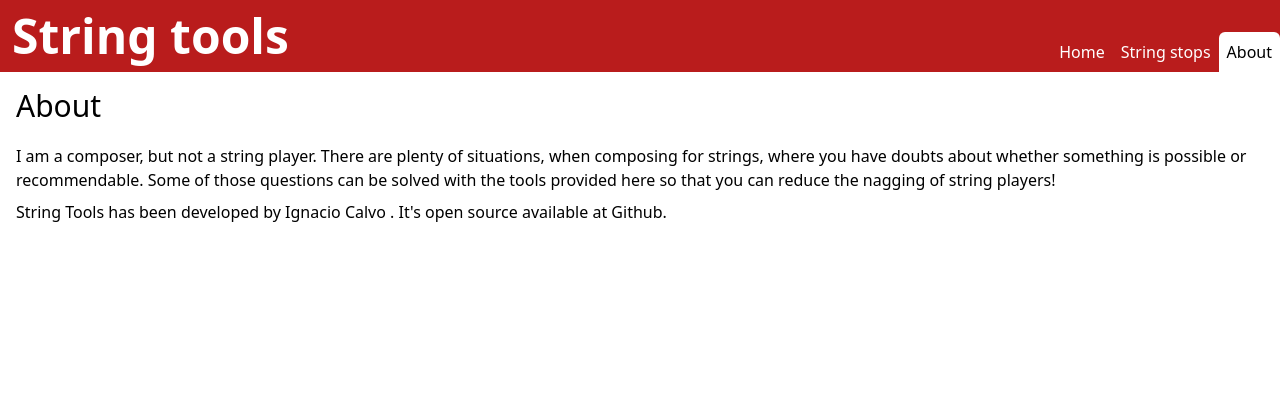
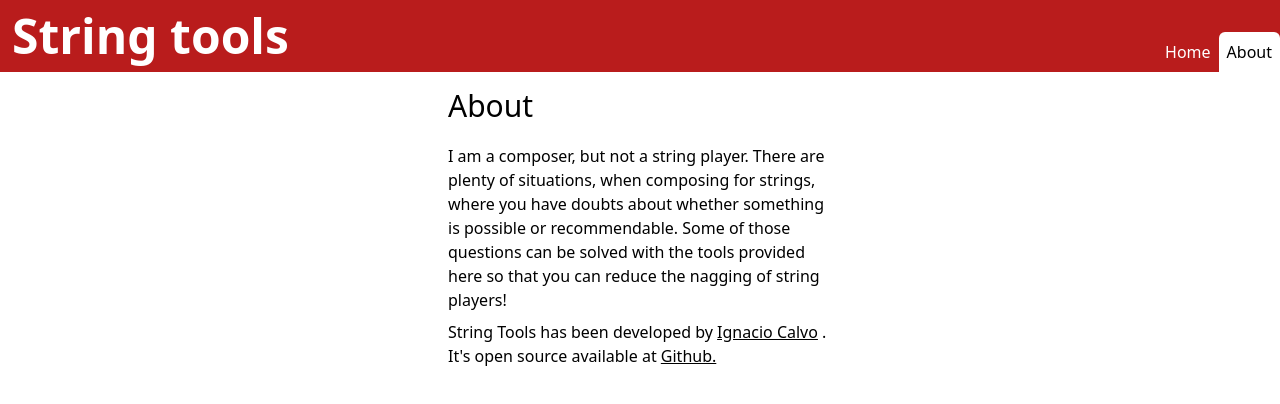
Before and after one commit to icalvo/StringTools, a Vue app: page /about in a window 1280 px wide. Shown: the top 404 px of the page. Built offline with nearby package versions, Linux system fonts and the light colour scheme.

Commit message:
Removed home view until we have more utilities.

```diff
--- a/src/AboutView.vue
+++ b/src/AboutView.vue
@@ -1,5 +1,5 @@
 <template>
-  <div class="about pt-4">
+  <div class="about pt-4 w-96 mx-auto">
     <h1 class="view-title">About</h1>
     <p class="paragraph">
       I am a composer, but not a string player. There are plenty of situations, when composing for
@@ -8,8 +8,10 @@
       of string players!
     </p>
     <p class="paragraph">
-      String Tools has been developed by <a href="https://ignaciocalvo.com">Ignacio Calvo</a> . It's
-      open source available at <a href="https://github.com/icalvo/StringTools">Github.</a>
+      String Tools has been developed by <a href="https://ignaciocalvo.com" class="underline accent-blue-500">Ignacio Calvo</a> . It's
+      open source available at <a href="https://github.com/icalvo/StringTools" class="underline accent-blue-500">Github.</a>
     </p>
   </div>
 </template>
+<script setup lang="ts">
+</script>
--- a/src/App.vue
+++ b/src/App.vue
@@ -10,7 +10,7 @@ import { RouterLink, RouterView } from 'vue-router'
       <div class="wrapper">
         <nav>
           <RouterLink to="/" class="inline-block p-2">Home</RouterLink>
-          <RouterLink to="/stringstops" class="inline-block p-2">String stops</RouterLink>
+<!--          <RouterLink to="/stringstops" class="inline-block p-2">String stops</RouterLink>-->
           <RouterLink to="/about" class="inline-block p-2">About</RouterLink>
         </nav>
       </div>
--- a/src/router/index.ts
+++ b/src/router/index.ts
@@ -4,13 +4,13 @@ import HomeView from '@/HomeView.vue'
 const router = createRouter({
   history: createWebHistory(import.meta.env.BASE_URL),
   routes: [
+    // {
+    //   path: '/',
+    //   name: 'home',
+    //   component: HomeView
+    // },
     {
       path: '/',
-      name: 'home',
-      component: HomeView
-    },
-    {
-      path: '/stringstops',
       name: 'stringstops',
       component: () => import('@/StringStopsView.vue')
     },
```
